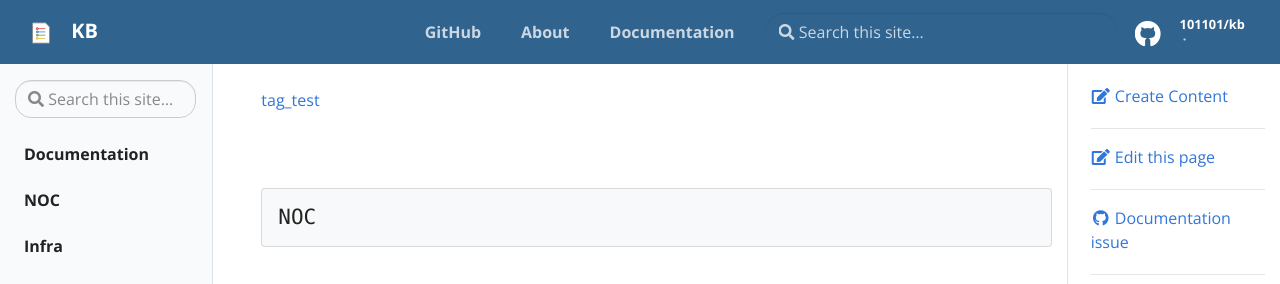
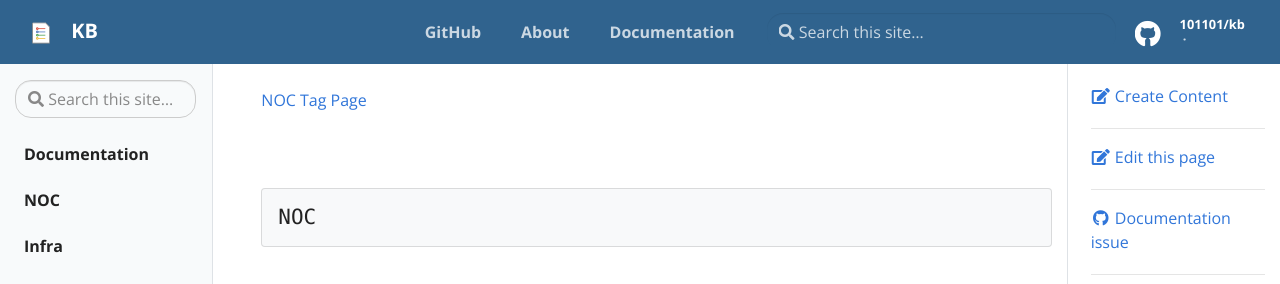
Before and after one commit to 101101/kb, a Jekyll site: the page built from pages/noc_tag_page.html, in a window 1280 px wide and 900 px high. Shown: the top 284 px of the window. Built offline with Jekyll 4.4.1, drawn with Linux system fonts in a browser that asks for light colours.

Commit message:
Update and rename tag_test.html to noc_tag_page.html

```diff
--- a/pages/tag_test.html
+++ b/pages/noc_tag_page.html
@@ -1,6 +1,6 @@
 ---
-title: tag_test
-permalink: /tag_test/
+title: NOC Tag Page
+permalink: /noc_tag_page/
 ---
 
 {% capture site_tags %}
```
